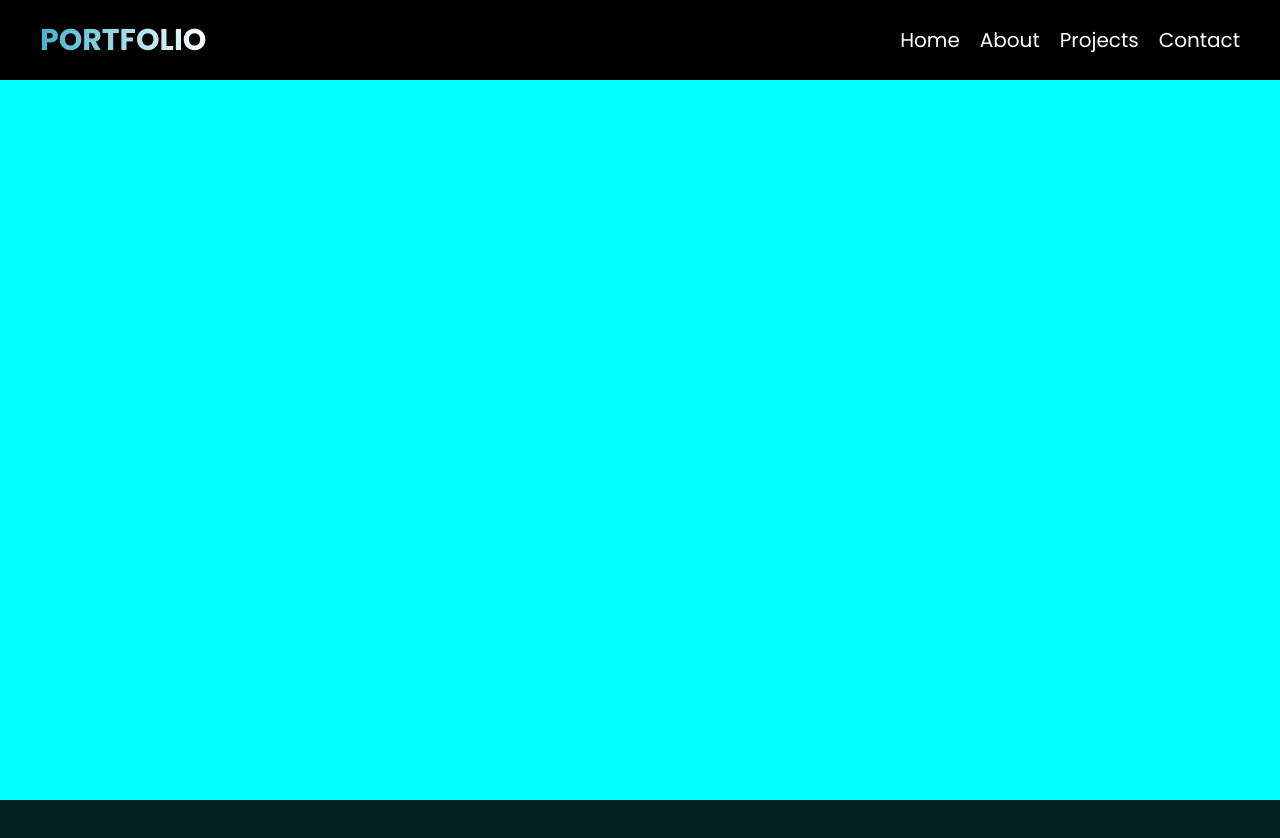
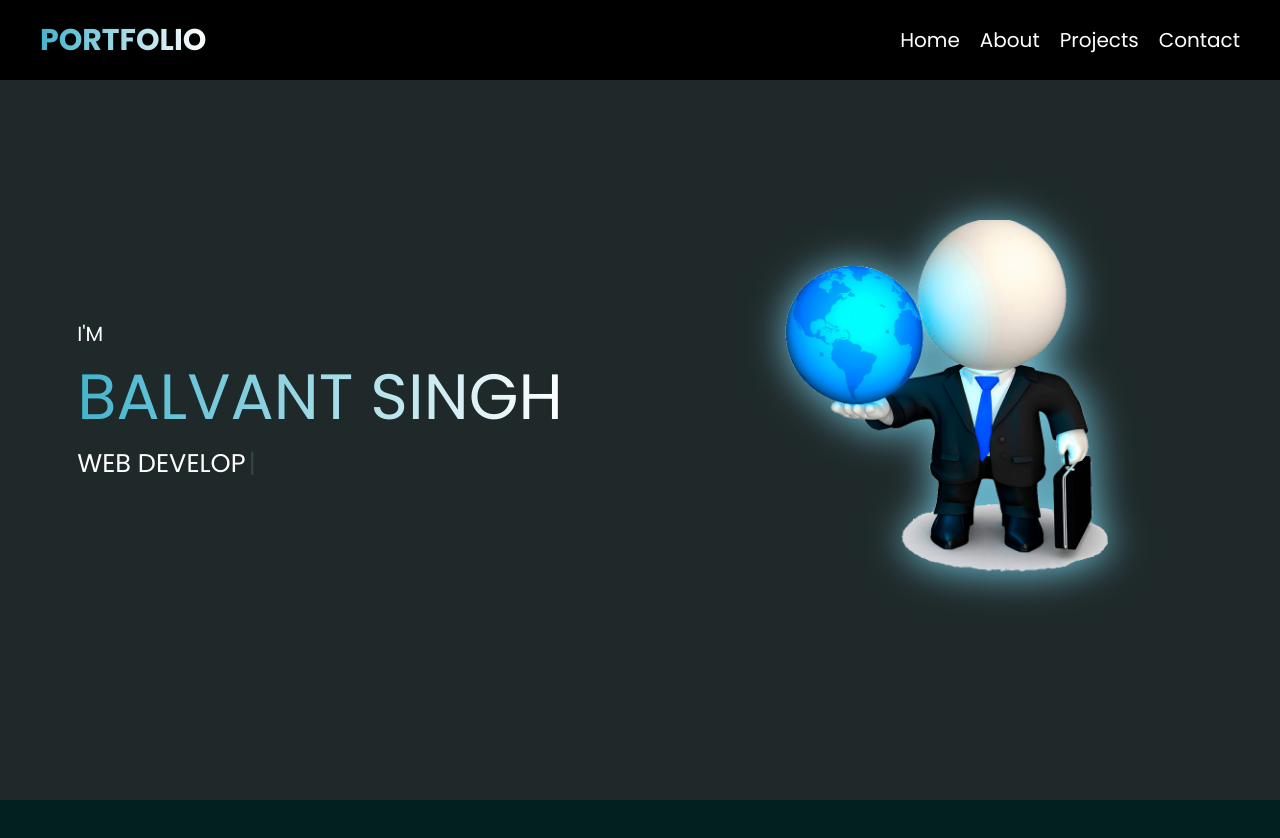
Before and after one commit to singhprasoon641-rgb/AutomatedPortfolio, a React (Vite) app in the folder 1.Animated_Portfolio/: page / in a window 1280 px wide. Shown: the top 838 px of the page. Built offline with nearby package versions, Linux system fonts and the light colour scheme.

Commit message:
update UI and fixed bugs

```diff
--- a/1.Animated_Portfolio/package.json
+++ b/1.Animated_Portfolio/package.json
@@ -12,7 +12,9 @@
   "dependencies": {
     "react": "^19.2.4",
     "react-dom": "^19.2.4",
-    "react-scroll": "^1.9.3"
+    "react-scroll": "^1.9.3",
+    "react-simple-typewriter": "^5.0.1",
+    "react-typing-effect": "^2.0.5"
   },
   "devDependencies": {
     "@eslint/js": "^9.39.4",
--- a/1.Animated_Portfolio/src/Component/Home/Home.css
+++ b/1.Animated_Portfolio/src/Component/Home/Home.css
@@ -1,5 +1,41 @@
 #home{
     width: 100%;
-    min-height: 100vh;
-    background-color: aqua;
+    min-height: 100%;
+    background-color: rgb(31, 41, 41);
+    display: flex;
 }
+.lefthome{
+    width: 50%;
+    height: 100vh;
+    display: flex;
+    align-items: center;
+    justify-content: center;
+    color: white;
+}
+.righthome{
+    width: 50%;
+    height: 100vh;
+    display: flex;
+    align-items: center;
+    justify-content: center;
+}
+.righthome img{
+    width: 60%;
+    filter: drop-shadow(2px 2px 20px rgb(116, 201, 225));
+}
+.homedetail{
+    font-size: 2vmax;
+}
+.line1{
+    font-size: 0.8em;
+}
+.line2{
+    font-size: 2.5em;
+     background: linear-gradient(to right,rgb(66,180, 205),
+    white);
+    background-clip: text;
+    color: transparent;
+}
+.line3{
+    font-size: 1em;
+}
--- a/1.Animated_Portfolio/src/Component/Home/Home.jsx
+++ b/1.Animated_Portfolio/src/Component/Home/Home.jsx
@@ -1,9 +1,32 @@
 import React from 'react'
 import "./Home.css"
+
+import man from "../../assets/man.png"
+import { Typewriter } from "react-simple-typewriter";
 function Home() {
   return (
 <div id="home">
+<div className="lefthome">
+<div className="homedetail">
+  <div className="line1">I'M</div>
+  <div className="line2">BALVANT SINGH</div>
+  <div className="line3">
 
+<Typewriter
+  words={["WEB DEVELOPER", "EDITOR"]}
+  loop={0}
+  cursor
+  cursorStyle="|"
+  typeSpeed={100}
+  deleteSpeed={50}
+  delaySpeed={1000}
+/>
+  </div>
+</div>
+</div>
+<div className="righthome">
+  <img src={man} alt="" />
+</div>
 </div>
   )
 }
--- a/1.Animated_Portfolio/src/Component/Home/Nav/Nav.css
+++ b/1.Animated_Portfolio/src/Component/Home/Nav/Nav.css
@@ -64,6 +64,19 @@ nav h1{
 .activemobile{
     transform: translateX(0%);
 }
+.active .ham:nth-child(1){
+    transform:rotate(45deg);
+    position: relative;
+    top: 8px;
+}
+.active .ham:nth-child(2){
+    opacity: 0;
+}
+.active .ham:nth-child(3){
+    transform:rotate(-45deg);
+    position: relative;
+    top: -12px;
+}
 @media (max-width:750px) {
     .desktopmenu{
         display: none;
--- a/1.Animated_Portfolio/src/Component/Home/Nav/Nav.jsx
+++ b/1.Animated_Portfolio/src/Component/Home/Nav/Nav.jsx
@@ -16,6 +16,7 @@ function Nav() {
       </ul>
       <div className="hamburger" ref={menu} onClick={()=>{
         mobile.current.classList.toggle("activemobile")
+        menu.current.classList.toggle("activeham")
       }
 
       }
```
Also changed, not shown: 1.Animated_Portfolio/src/assets/man.png (added), 1 other file (tests, documents, lock files or other folders).
